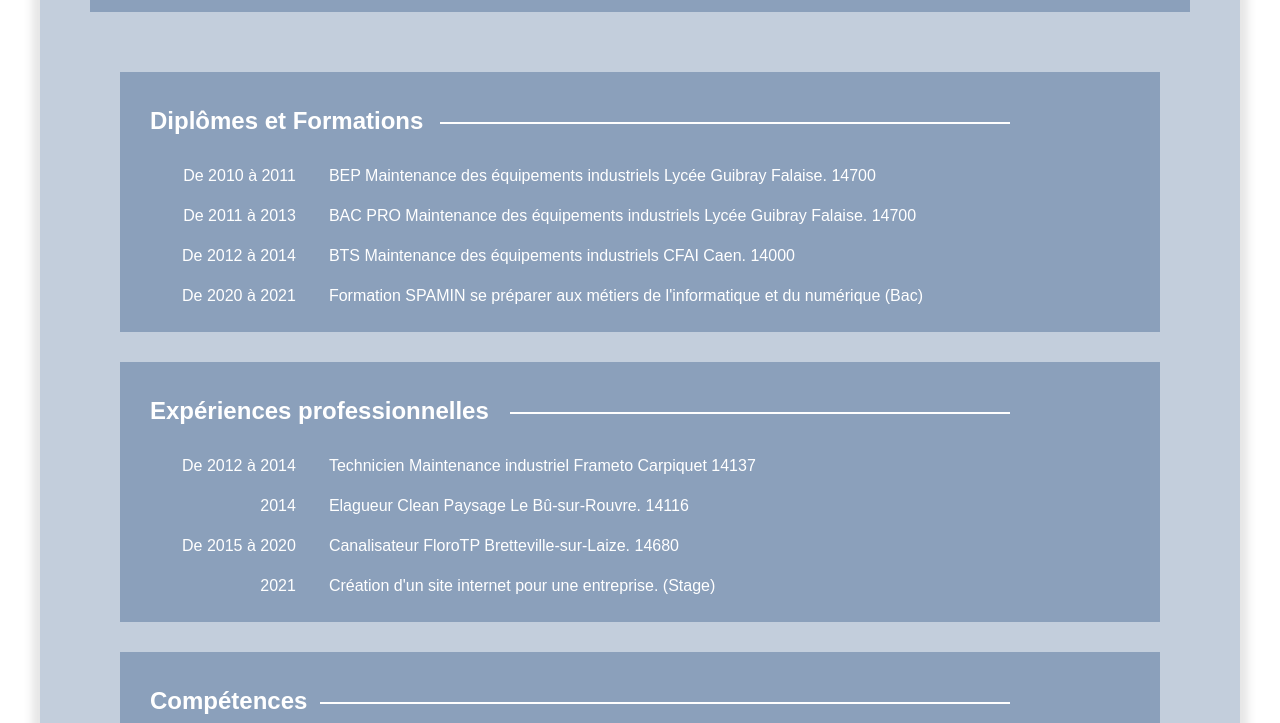
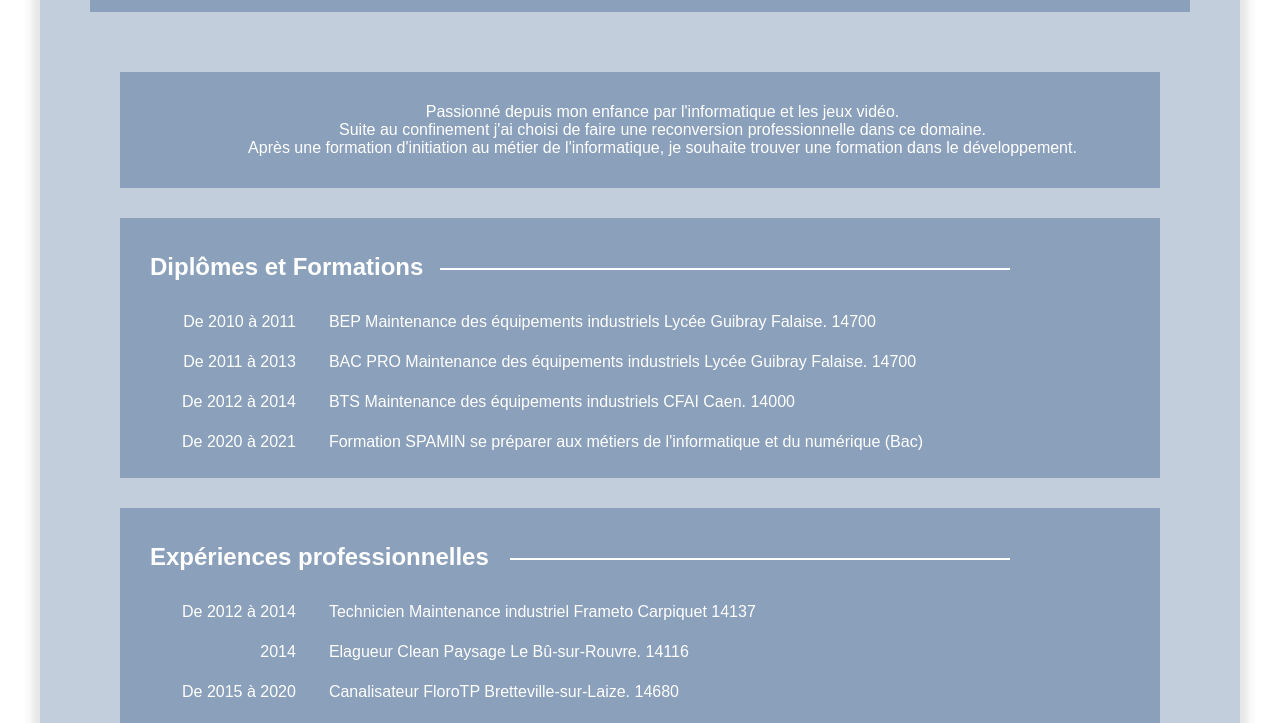
Before and after one commit to meidhi14/CV_Meidhi_BENNIS, a plain HTML site: page index.html in a window 1280 px wide. Shown: the part 355-1078 px from the top of the page. Drawn offline with Linux system fonts and the light colour scheme.

Commit message:
Add files via upload

```diff
--- a/index.html
+++ b/index.html
@@ -54,6 +54,13 @@
 
 
 				<div class="contenu1">
+					<p>
+                        Passionné depuis mon enfance par l'informatique et les jeux vidéo.<br>
+                        Suite au confinement j'ai choisi de faire une reconversion professionnelle dans ce domaine.<br>
+                        Après une formation d'initiation au métier de l'informatique, je souhaite trouver une formation dans le développement.
+                    </p>
+				</div>
+				<div class="contenu2">
 					<div class="separation_emp"><h2>Diplômes et Formations <div class="separation1"></div></h2></div>
 					<table>
 						<tr>
@@ -80,7 +87,7 @@
 					</table>
 				</div>
 
-				<div class="contenu2">
+				<div class="contenu3">
 					<div><h2>Expériences professionnelles <div class="separation2"></div></h2></div>
 					<table>
 						<tr>
@@ -104,7 +111,7 @@
 					</table>
 				</div>
 
-				<div class="contenu3">
+				<div class="contenu4">
 					<h2>Compétences <div class="separation3"></div></h2>
 					<p>- Langage Html et Css (Niveau débutant)
 					<p>- Langage Php et Python (Niveau débutant)</p>
--- a/style.css
+++ b/style.css
@@ -25,9 +25,17 @@ body
     margin: 30px;
     padding: 15px 15px 15px 30px;
     position: relative;
+    text-align: center;
+}
+.contenu2
+{
+    background-color: #8ba0bb;
+    margin: 30px;
+    padding: 15px 15px 15px 30px;
+    position: relative;
 }
 
-.contenu2
+.contenu3
 {
     background-color: #8ba0bb;
     margin: 30px;
@@ -36,7 +44,7 @@ body
 
 }
 
-.contenu3
+.contenu4
 {
     background-color: #8ba0bb;
     margin: 30px;
```
